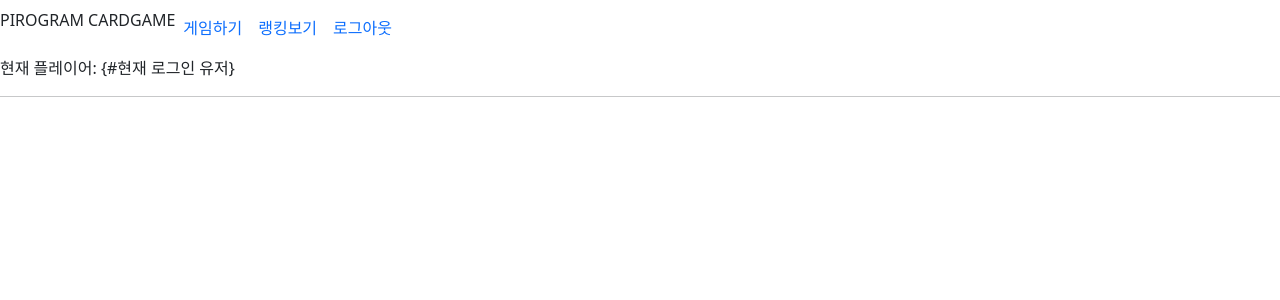
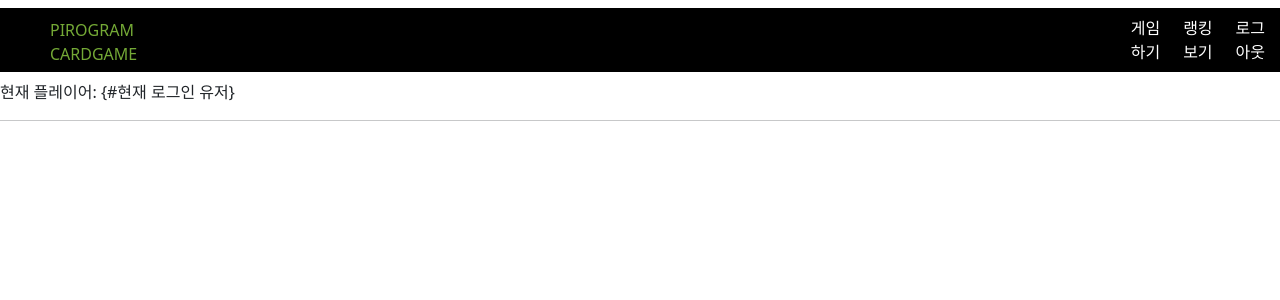
Before and after one commit to Pirogramming-18/Piro18_CardGame_05, a Django app: page / in a window 1280 px wide. Shown: the top 300 px of the page. Run offline with Django 4.2, Linux system fonts and the light colour scheme; data that the repository does not hold is empty.

Commit message:
navbar css 구현 완료

```diff
--- a/cardgame/templates/game_list.html
+++ b/cardgame/templates/game_list.html
@@ -7,15 +7,15 @@
     <meta name="viewport" content="width=device-width, initial-scale=1.0">
     <title>게임 전적 리스트</title>
     <link href="https://cdn.jsdelivr.net/npm/bootstrap@5.1.3/dist/css/bootstrap.min.css" rel="stylesheet" integrity="sha384-1BmE4kWBq78iYhFldvKuhfTAU6auU8tT94WrHftjDbrCEXSU1oBoqyl2QvZ6jIW3" crossorigin="anonymous">
-    <link rel="stylesheet" href="{% static 'css/list.css' %}"/>
+    <link rel="stylesheet" href="{% static 'css/navbar.css' %}"/>
 </head>
 <body>
     <nav class="navbar navbar-expand-md">
         <ul class="navbar-nav">
-            <li class="nav-item">PIROGRAM CARDGAME</li>
-            <li class="nav-item"><a class="nav-link" href="#">게임하기</a></li>
-            <li class="nav-item"><a class="nav-link" href="{% url 'cardgame:ranking' %}">랭킹보기</a></li>
-            <li class="nav-item"><a class="nav-link" href="#">로그아웃</a></li>
+            <li class="nav-item1">PIROGRAM CARDGAME</li>
+            <li class="nav-item2"><a class="nav-link" href="#">게임하기</a></li>
+            <li class="nav-item3"><a class="nav-link" href="{% url 'cardgame:ranking' %}">랭킹보기</a></li>
+            <li class="nav-item4"><a class="nav-link" href="#">로그아웃</a></li>
         </ul>
     </nav>
 
--- a/cardgame/views.py
+++ b/cardgame/views.py
@@ -1,5 +1,6 @@
 from django.shortcuts import render, redirect
 from cardgame.models import Card, User, CardGame
+from cardgame.models import Card, User
 from django.http.request import HttpRequest
 
 # Create your views here.
--- a/config/urls.py
+++ b/config/urls.py
@@ -22,3 +22,6 @@
     path('admin/', admin.site.urls),
     path('', include("cardgame.urls")),
 ]
+
+if settings.DEBUG:
+    urlpatterns += static(settings.STATIC_URL, document_root=settings.STATIC_ROOT)
--- /dev/null
+++ b/static/css/navbar.css
@@ -0,0 +1,18 @@
+.navbar-nav{
+   background-color: black;
+}
+
+.nav-item1{
+    padding-right: 950px;
+    padding-left: 50px;
+    padding-top: 10px;
+    color: #74A936;
+}
+
+.nav-link{
+    color: white;
+}
+
+.navbar-expand-md{
+    display: block;
+}
```
Also changed, not shown: cardgame/migrations/0002_alter_cardgame_mode.py (added).
